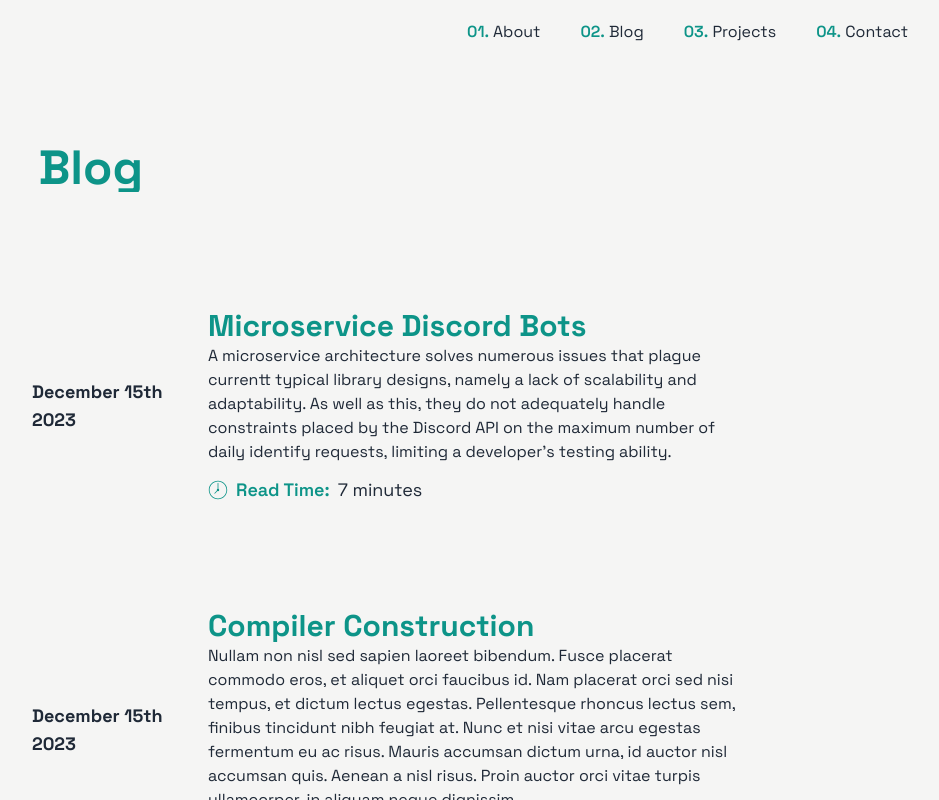
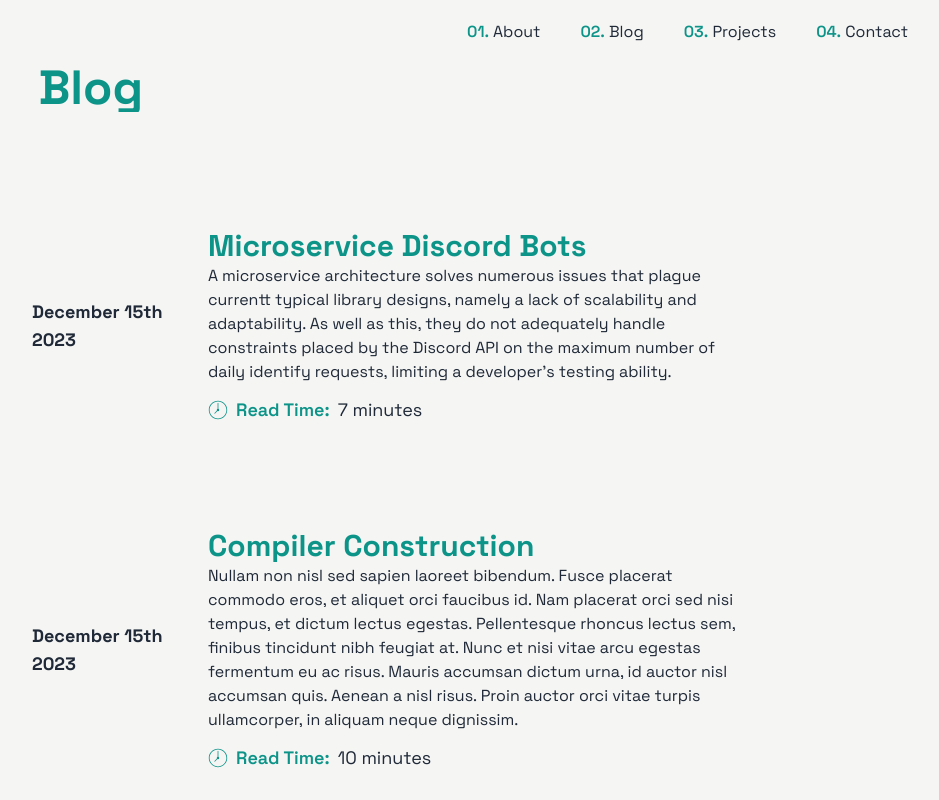
Before and after one commit to piedart/site, a Next.js app: page /blog in a window 1280 px wide. Shown: the whole page, without its empty margins (256-1195 px from the left). Built offline with nearby package versions, Linux system fonts and the light colour scheme.

Commit message:
fix scrolling

```diff
--- a/src/app/blog/[slug]/page.tsx
+++ b/src/app/blog/[slug]/page.tsx
@@ -26,7 +26,7 @@ export default async function blog({ params }: any) {
   const content = await import(`/posts/${params.slug}.mdx`);
   const data = matter(content.default);
   return (
-    <div className="overflow-y-auto h-screen">
+    <div className="">
       <div className="w-[80%] mx-[10%] md:w-[70%] md:mx-[15%] lg:w-[60%] lg:mx-[20%] xl:w-[50%] xl:mx-[25%] mt-32">
         <div className="flex flex-col items-center mb-16">
           <h3 className="text-4xl font-bold text-center">{data.data.title}</h3>
--- a/src/app/blog/page.tsx
+++ b/src/app/blog/page.tsx
@@ -36,7 +36,7 @@ const blogs = [
 
 export default function blog() {
   return (
-    <div className="w-screen px-[5%] lg:px-[20%] lg:pt-[10vh] overflow-y-auto h-screen">
+    <div className="w-screen px-[5%] lg:px-[20%] lg:pt-[10vh]h-screen">
       <h2 className="text-teal-600 font-bold text-5xl px-[5%]">Blog</h2>
 
       {/* <p className="text-lg my-3 px-[5%]">
--- a/src/app/globals.css
+++ b/src/app/globals.css
@@ -11,13 +11,15 @@
 
 * {
   overflow-x: hidden;
+  overflow-y: hidden;
 }
 
 body {
   height: 100vh;
   width: 100vw;
-  overflow-x: hidden;
-  overflow-y: auto;
+}
+main {
+  overflow-y: scroll;
 }
 
 .typewriter h1 {
--- a/src/app/page.tsx
+++ b/src/app/page.tsx
@@ -28,7 +28,7 @@ export default function Home() {
         </div>
       </div>
 
-      {/* <div className="section-2-bg"></div> */}
+      <div className="section-2-bg"></div>
 
       <div className="h-screen flex flex-col align-middle items-center snap-center section-2 px-[10%] lg:px-[20%] lg:pt-[10vh]">
         <div className="w-full flex flex-col items-start">
--- a/src/components/Header.tsx
+++ b/src/components/Header.tsx
@@ -72,7 +72,7 @@ export function Header() {
         </svg>
       </div>
       <div className={`w-full ${isOpen ? 'block' : 'hidden'}`}>
-        <div className="flex flex-col">
+        <div className="flex flex-col mb-16">
           <Link href="/">
             <div className="ml-10 m-3 p-2 rounded-md hover:scale-110 ease-in-out duration-100 hover:cursor-pointer hover:shadow-md hover:font-semibold">
               <p>
```
